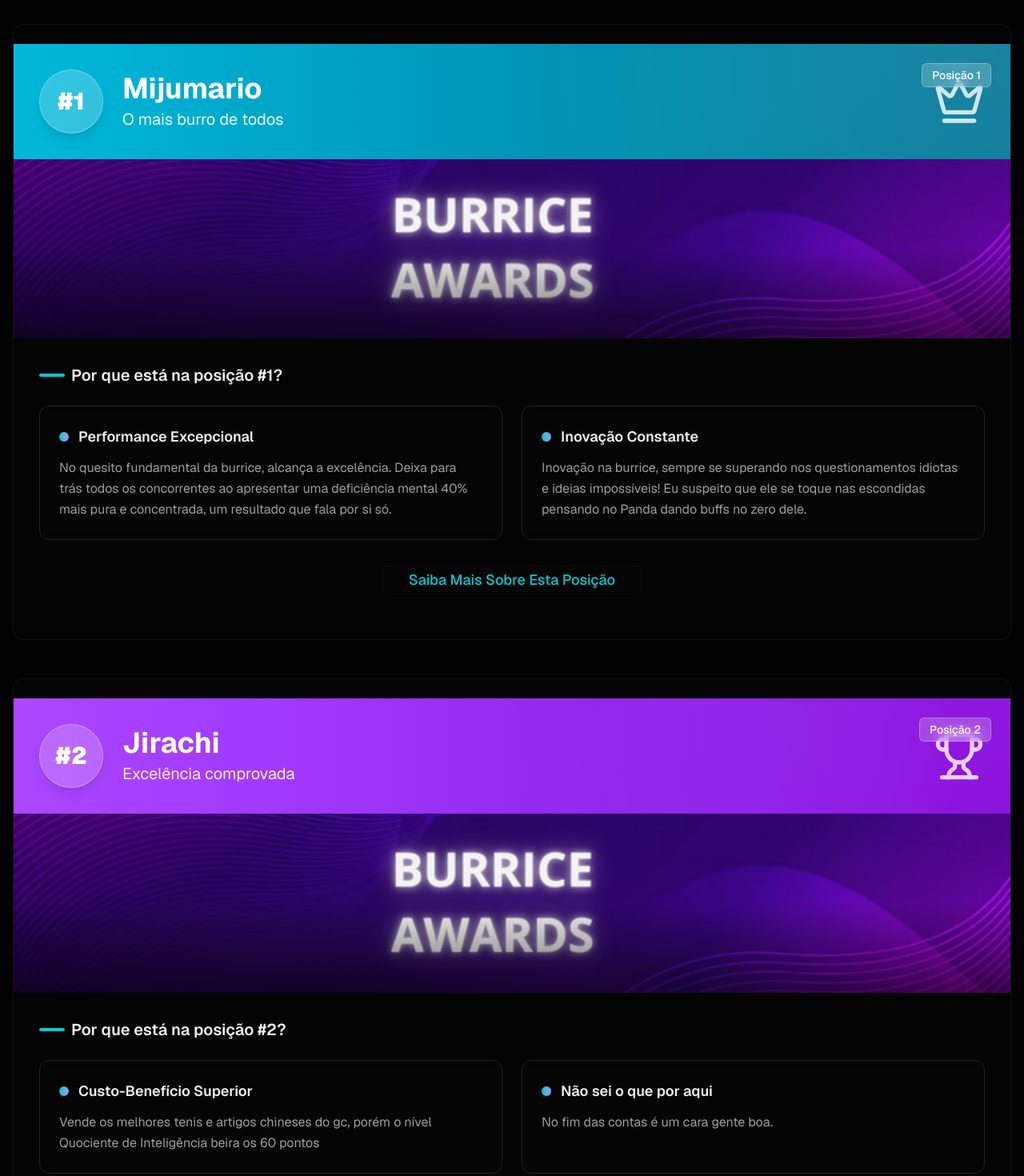
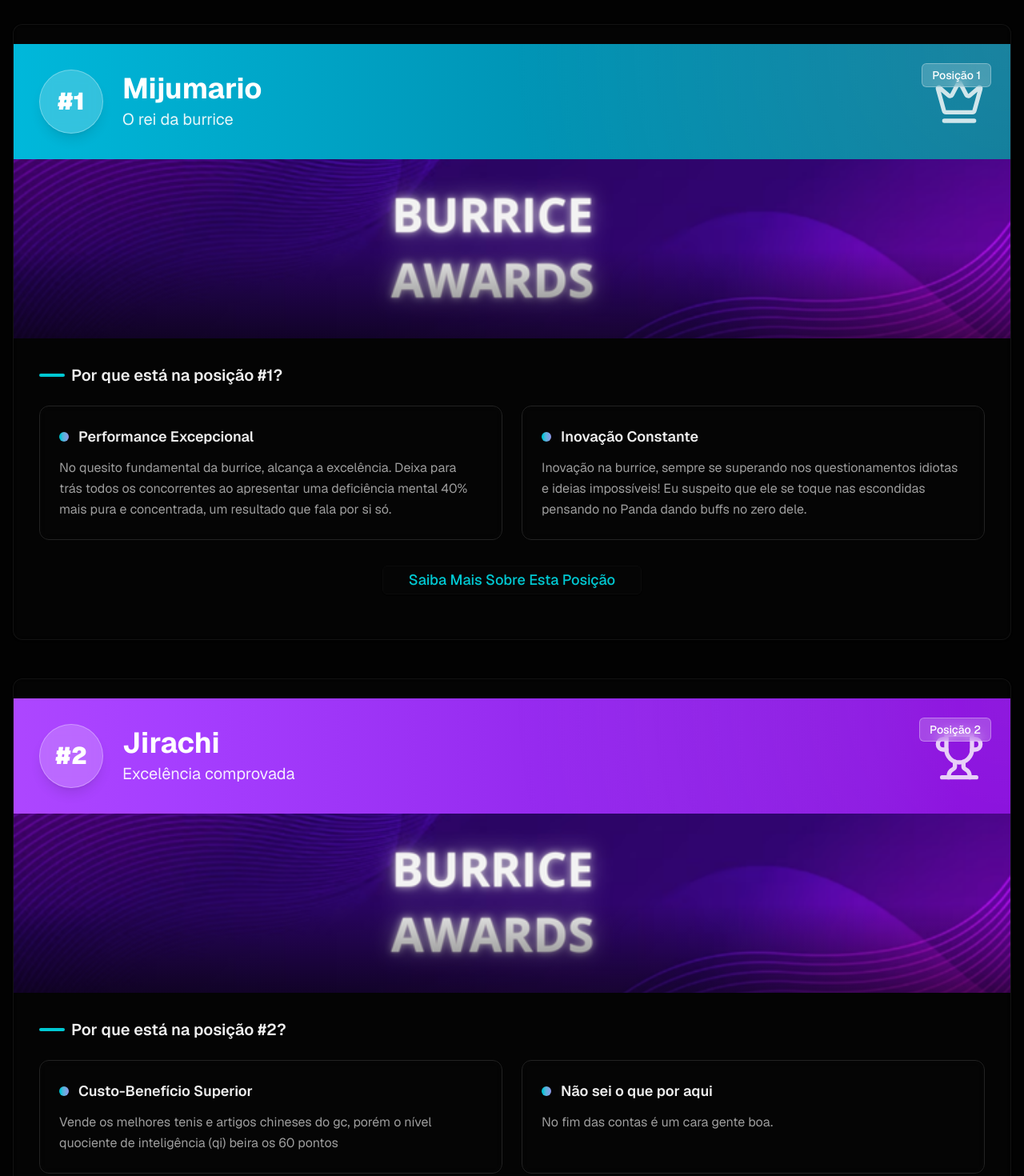
Before and after one commit to Sheiden1/rank5, a Next.js app: page / in a window 1280 px wide. Shown: the part 760-2230 px from the top of the page at 80% size. Built offline with nearby package versions, Linux system fonts and the light colour scheme.

Commit message:
Update page.tsx

```diff
--- a/app/page.tsx
+++ b/app/page.tsx
@@ -6,7 +6,7 @@ const rankingData = [
   {
     position: 1,
     title: "Mijumario",
-    subtitle: "O mais burro de todos",
+    subtitle: "O rei da burrice",
     icon: Crown,
     color: "from-cyan-500 to-cyan-700",
     banners: [
@@ -31,7 +31,7 @@ const rankingData = [
     banners: [
       {
         title: "Custo-Benefício Superior",
-        description: "Vende os melhores tenis e artigos chineses do gc, porém o nível Quociente de Inteligência beira os 60 pontos",
+        description: "Vende os melhores tenis e artigos chineses do gc, porém o nível quociente de inteligência (qi) beira os 60 pontos",
       },
       {
         title: "Não sei o que por aqui",
@@ -48,7 +48,7 @@ const rankingData = [
     banners: [
       {
         title: "Versatilidade Única",
-        description: "Adapta-se a qualquer necessidade de burrice, mantendo a genialidade no quesito sou burro por que quero ",
+        description: "Adapta-se a qualquer necessidade de burrice, mantendo a genialidade no quesito sou burro por que quero e por que posso. ",
       },
       {
         title: "Presidio do Hytalo Santos",
```
